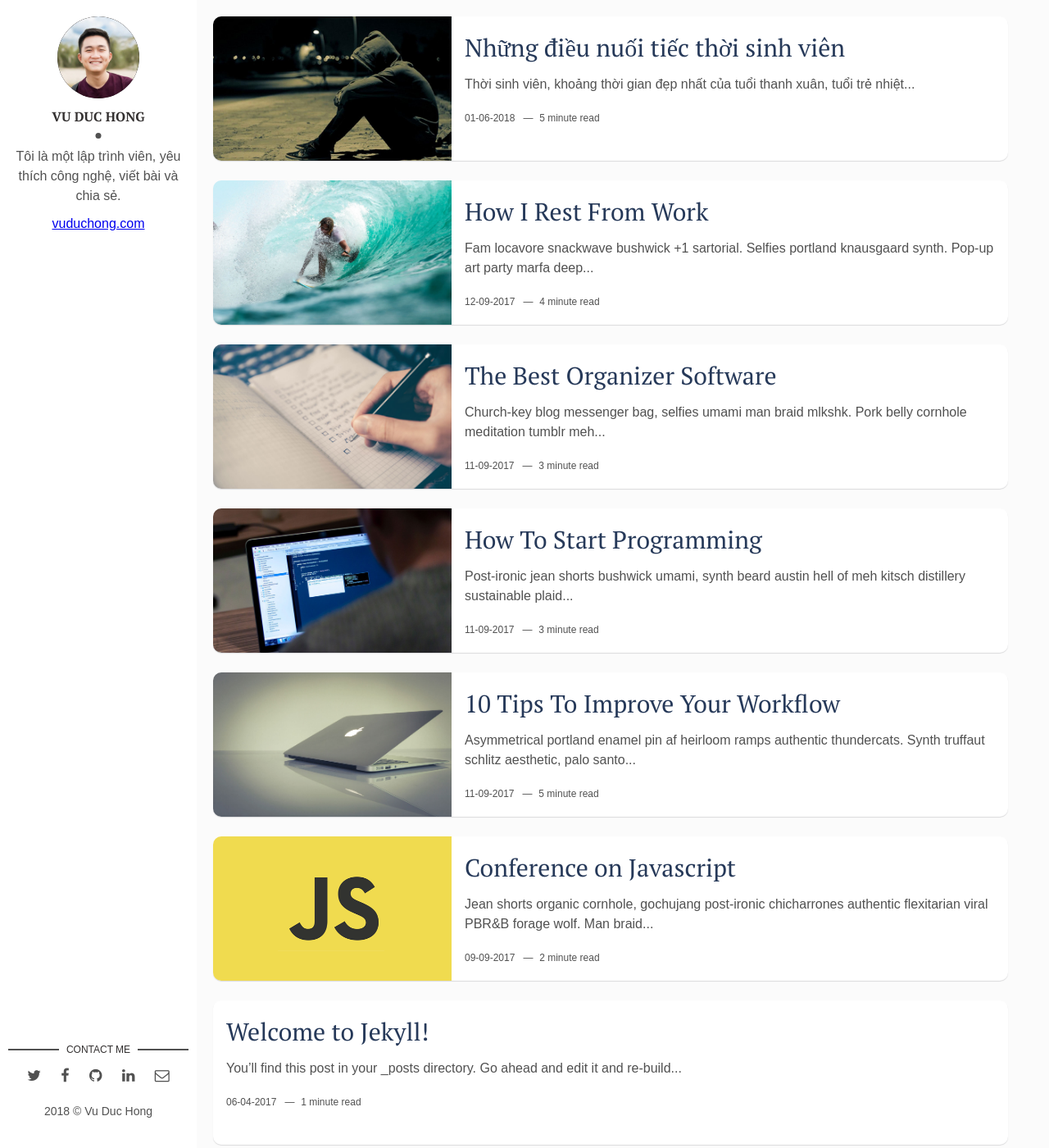
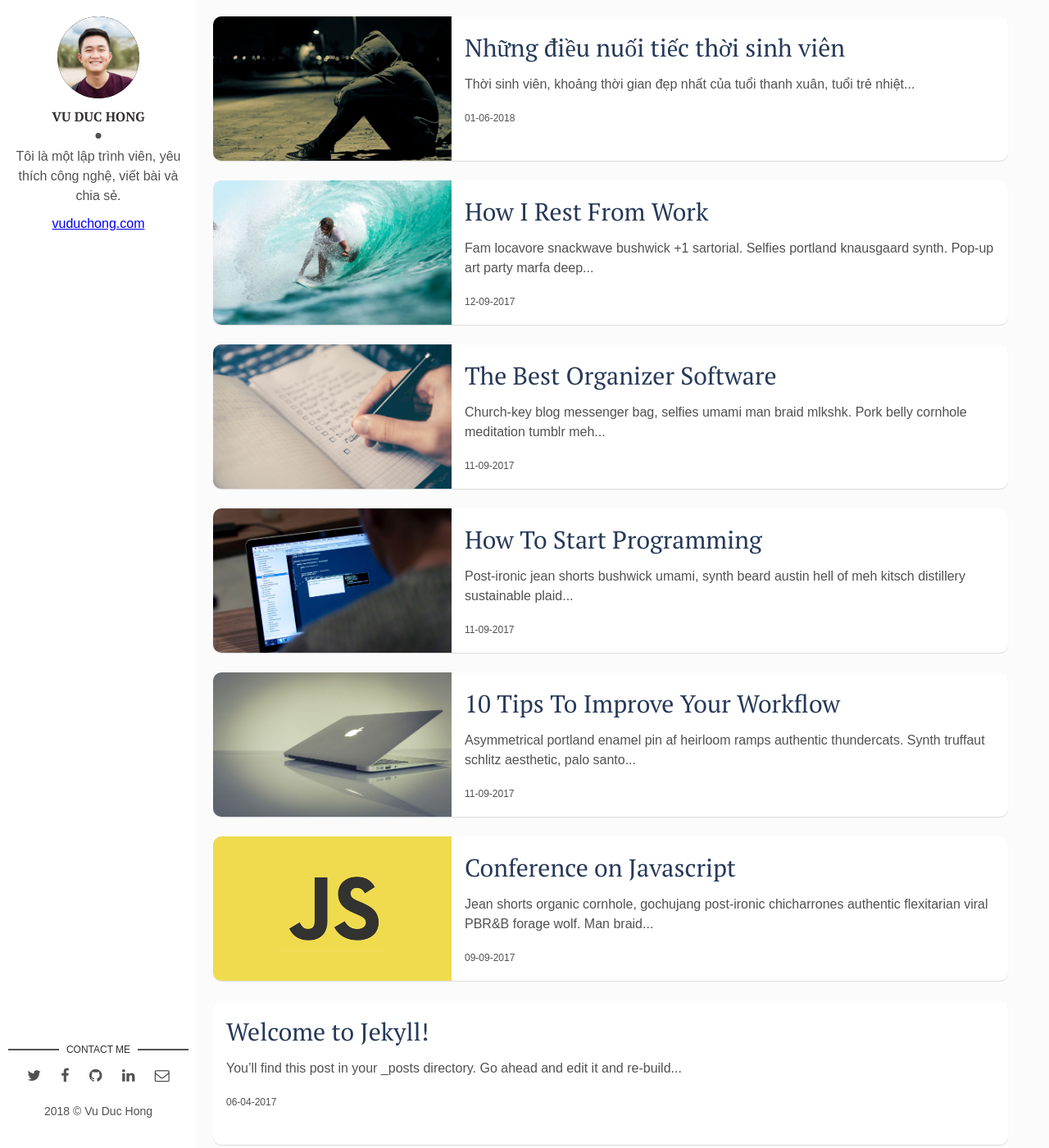
Before and after one commit to tinhyeucongnghe/tinhyeucongnghe.github.io, a Jekyll site: the page built from index.html, in a window 1280 px wide and 1400 px high. Shown: the whole window at 82% size. Built offline with Jekyll 4.4.1, drawn with Linux system fonts in a browser that asks for light colours; the list of posts is cut into pages by our own code.

Commit message:
edit index

```diff
--- a/index.html
+++ b/index.html
@@ -10,8 +10,8 @@
   <div class="post-content">
     <h2 class="post-title"><a href="{{post.url | prepend: site.baseurl}}">{{post.title}}</a></h2>
     <p>{{ post.content | strip_html | truncatewords: 15 }}</p>
-    <span class="post-date">{{post.date | date: '%d-%m-%Y'}}&nbsp;&nbsp;&nbsp;—&nbsp;</span>
-    <span class="post-words">{% capture words %}{{ post.content | number_of_words }}{% endcapture %}{% unless words contains "-" %}{{ words | plus: 250 | divided_by: 250 | append: " minute read" }}{% endunless %}</span>
+    <span class="post-date">{{post.date | date: '%d-%m-%Y'}}</span>
+
   </div>
 </article>
 {% endfor %}
```
